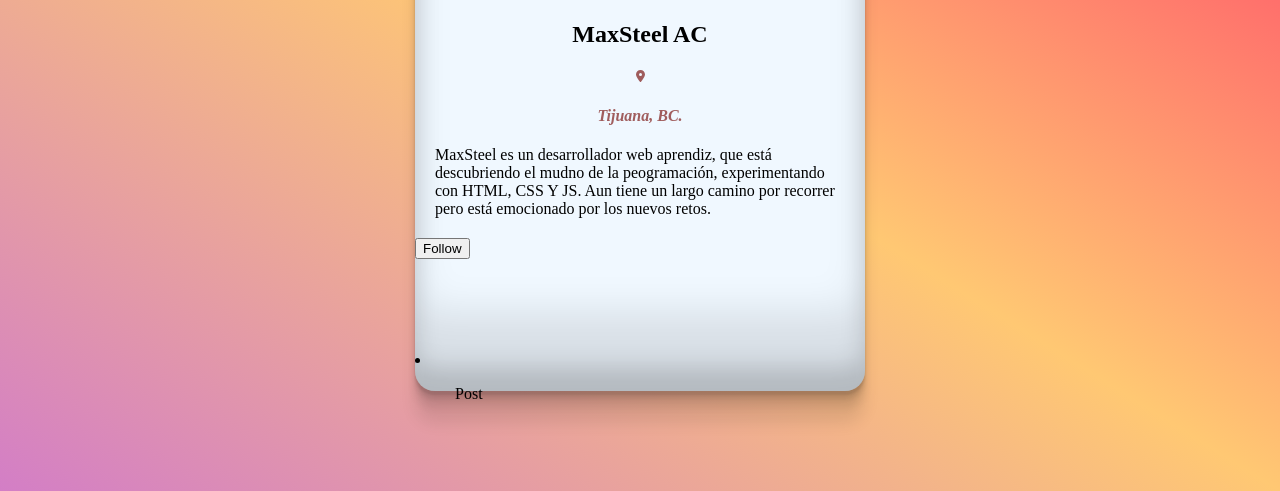
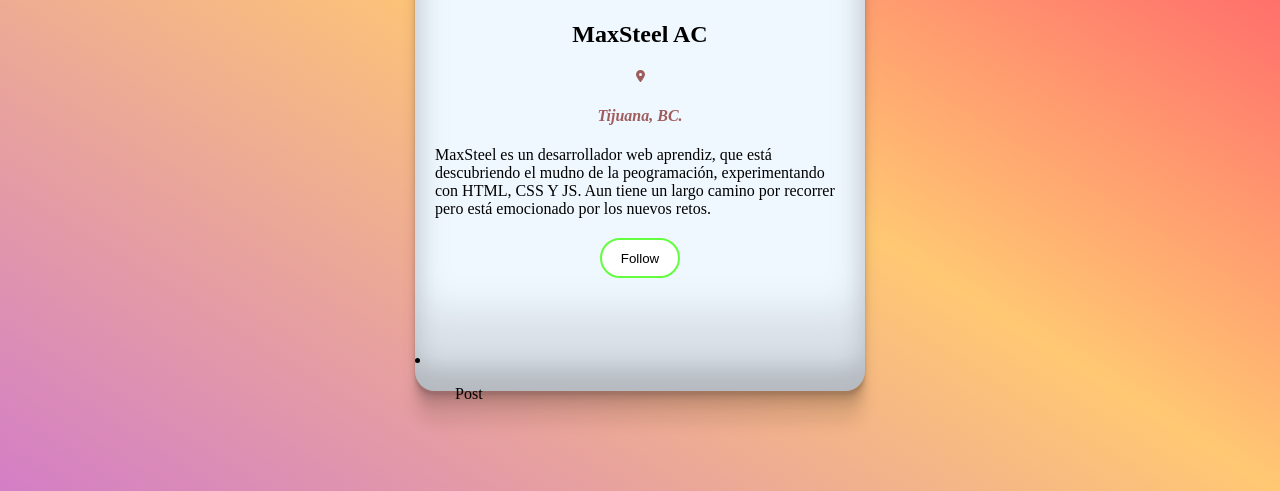
Before and after one commit to MaxSteelAC/tarjeta-usuario, a website: page src/index.html in a window 1280 px wide. Shown: the part 309-800 px from the top of the page. Drawn offline with Linux system fonts and the light colour scheme.

Commit message:
Se agregó la clase button-content en el HTML y estilo al boton en el CSS

```diff
--- a/src/index.css
+++ b/src/index.css
@@ -23,7 +23,7 @@ body {
     rgba(0, 0, 0, 0.09) 0px 4px 2px,
     rgba(0, 0, 0, 0.09) 0px 8px 4px,
     rgba(0, 0, 0, 0.09) 0px 16px 8px,
-    rgba(0, 0, 0, 0.09) 0px 32px 16px;*/
+    rgba(0, 0, 0, 0.09) 0px 32px 16px;
 }
 #header-container {
   height: 30%;
@@ -57,7 +57,6 @@ body {
   & h4{
     font-style: italic;
     color: #a05d5d;
-
   }
 }
 
@@ -69,3 +68,16 @@ body {
 .text{
   margin: 20px;
 }
+
+.button-content {
+  text-align: center;
+
+  & .button {
+    background-color: white;
+    color: black;
+    border: 2px solid #63fe3e;
+    height: 40px;
+    width: 80px;
+    border-radius: 20px;
+  }
+}
--- a/src/index.html
+++ b/src/index.html
@@ -28,8 +28,8 @@
           Aun tiene un largo camino por recorrer pero está emocionado por los nuevos retos.
         </p>
       </div>
-      <div>
-        <button>Follow</button>
+      <div class="button-content">
+        <button class="button">Follow</button>
       </div>
     </div>
     <div id="footer-container">
```
